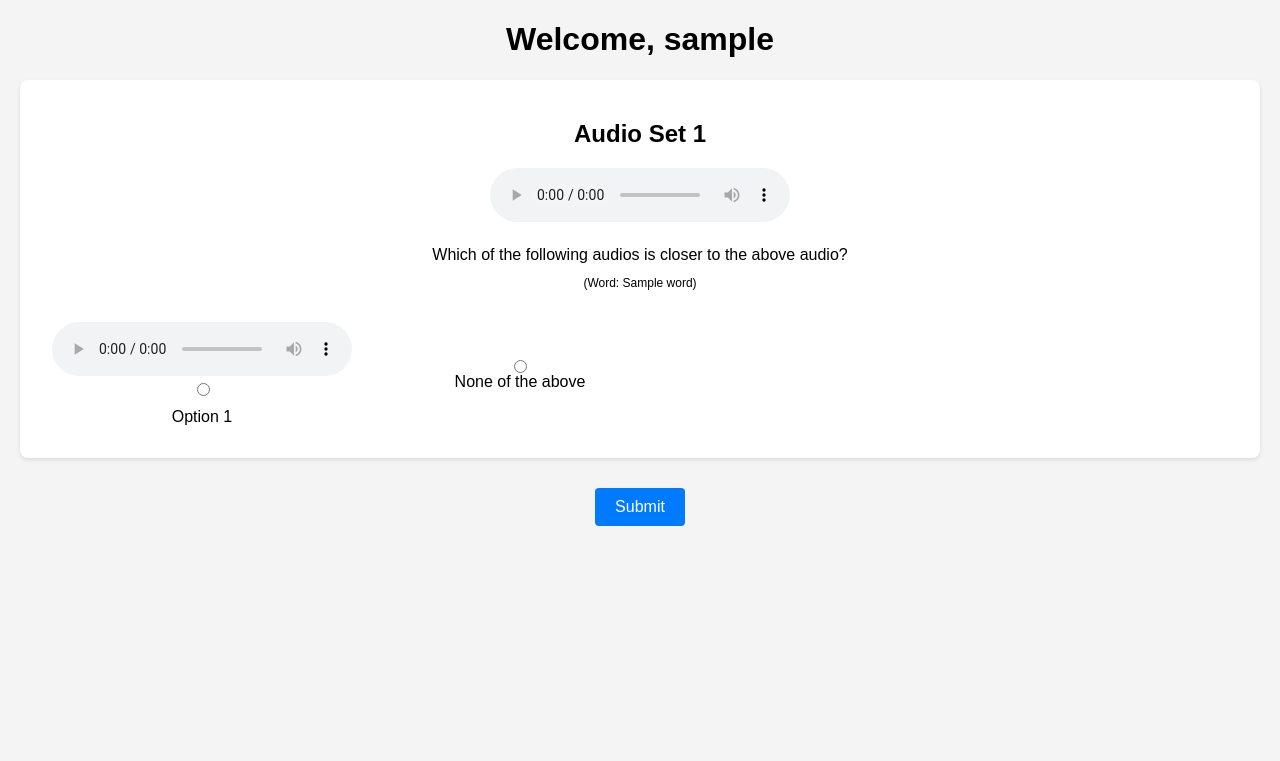
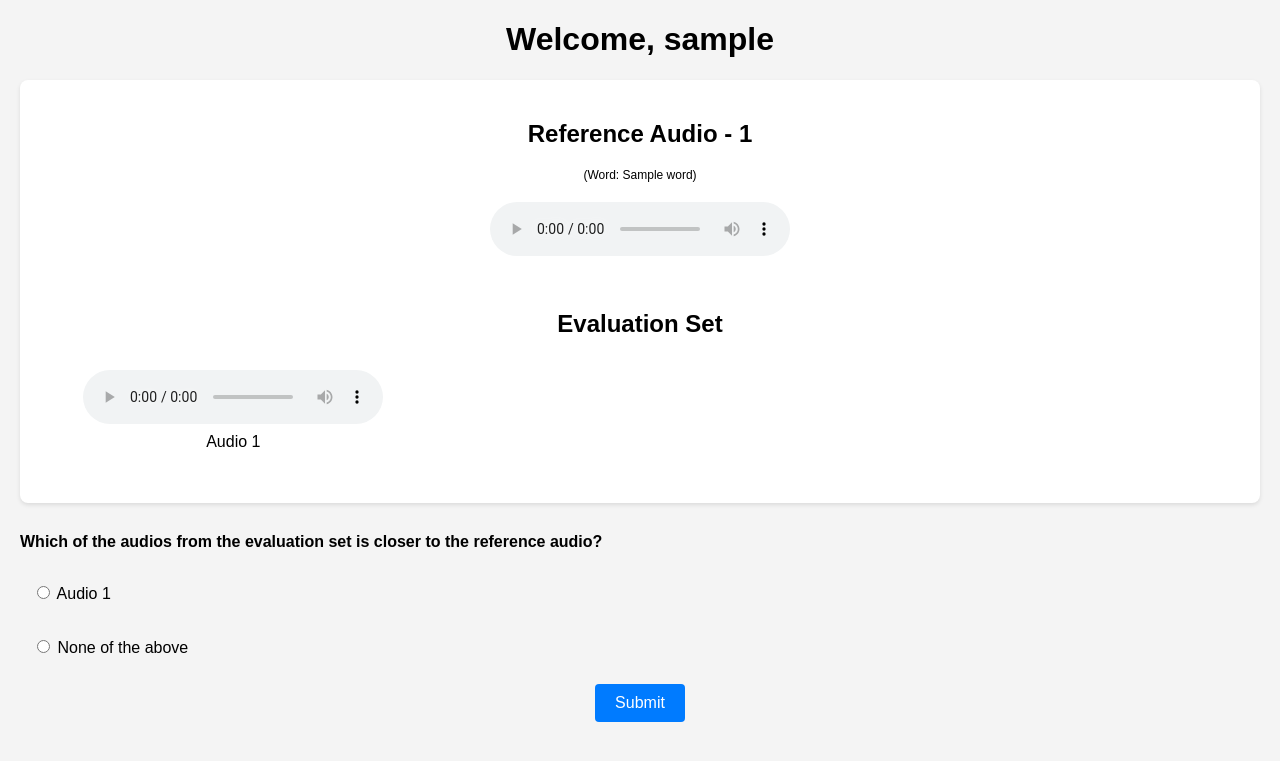
Before and after one commit to Shankar-Bharadwaj/Noisy-Enhanced-Interface, a Django app: template core/templates/audio_player.html in a window 1280 px wide. Shown: the top 761 px of the page. Run offline with Django 5.2, Linux system fonts and the light colour scheme; the template is opened without the code that fills it: most values are stand-ins (such as "Sample title", 1, 10 or a date in 2020).

Commit message:
Change layout of audio_player

```diff
--- a/core/templates/audio_player.html
+++ b/core/templates/audio_player.html
@@ -28,7 +28,7 @@
             margin-bottom: 20px;
         }
 
-        .question {
+        .word {
             text-align: center;
             margin-bottom: 20px;
         }
@@ -38,18 +38,24 @@
             font-size: 12px;
         }
 
-        .option-grid {
+        .evaluation-set-container {
+            text-align: center;
+            margin-bottom: 20px;
+            margin-top: 50px;
+        }
+
+        .evaluation-set {
+            margin-bottom: 20px;
+            font-weight: bold;
+            font-size: 25px;
+        }
+
+        .evaluation-grid {
             display: grid;
-            grid-template-columns: repeat(4, 1fr);
+            grid-template-columns: repeat(3, 1fr);
             gap: 20px;
             justify-items: center;
             align-items: center;
-        }
-
-        @media (max-width: 768px) {
-            .option-grid {
-                grid-template-columns: 1fr;
-            }
         }
 
         .audio-option {
@@ -65,15 +71,28 @@
         }
 
         .audio-option label {
-            display: block;
             margin-top: 8px;
         }
 
-        .none-option {
-            display: flex;
-            flex-direction: column;
+        .question {
+            margin-bottom: 20px;
+            font-weight: bold;
+        }
+
+        .option-grid {
+            display: grid;
+            grid-template-columns: 1fr;
+            gap: 10px;
+            justify-items: left;
             align-items: center;
-            justify-content: center;
+            margin-bottom: 15px;
+        }
+
+        @media (max-width: 768px) {
+            .evaluation-grid,
+            .option-grid {
+                grid-template-columns: 1fr;
+            }
         }
 
         button {
@@ -91,6 +110,10 @@
         button:hover {
             background-color: #0056b3;
         }
+
+        .audio-number {
+            margin-top: 5px;
+        }
     </style>
 </head>
 <body>
@@ -100,9 +123,14 @@
         {% csrf_token %}
 
         <div class="audio-set">
-            <h2>Audio Set {{ page_number }}</h2>
+            <h2>Reference Audio - {{ page_number }}</h2>
 
-            <!-- Top audio -->
+            <!-- Display the extracted word -->
+            <div class="word">
+                <p class="word_info">(Word: {{ audio_set.0.word }})</p>
+            </div>
+
+            <!-- Top audio (Reference Audio) -->
             <div class="top-audio">
                 <audio controls>
                     <source src="{{ audio_set.0.url }}" type="audio/wav">
@@ -110,30 +138,41 @@
                 </audio>
             </div>
 
-            <!-- Display the question with the extracted word -->
-            <div class="question">
-                Which of the following audios is closer to the above audio? <br>
-                <p class="word_info">(Word: {{ audio_set.0.word }})</p>
-            </div>
+            <!-- Evaluation Set Label -->
+            <div class="evaluation-set-container">
+                <h2>Evaluation Set</h2>
 
-            <!-- Grid of audio options and None of the above -->
-            <div class="option-grid">
+                <!-- Evaluation audios in one row -->
+                <div class="evaluation-grid">
                     {% for audio in audio_set|slice:"1:" %}
                         <div class="audio-option">
                             <audio controls>
                                 <source src="{{ audio.url }}" type="audio/wav">
                                 Your browser does not support the audio element.
                             </audio>
+                            <div class="audio-number">Audio {{ forloop.counter }}</div>
+                        </div>
+                    {% endfor %}
+                </div>
+            </div>
+        </div>
+
+        <!-- Display the question with options -->
+        <div class="question">
+            Which of the audios from the evaluation set is closer to the reference audio?
+        </div>
+        <div class="option-grid">
+            {% for audio in audio_set|slice:"1:" %}
+                <div class="audio-option">
                     <input type="radio" id="option{{ forloop.counter }}_{{ page_number }}" name="option_{{ page_number }}" value="{{ forloop.counter }}" required>
-                        <label for="option{{ forloop.counter }}_{{ page_number }}">Option {{ forloop.counter }}</label>
+                    <label for="option{{ forloop.counter }}_{{ page_number }}">Audio {{ forloop.counter }}</label>
                 </div>
             {% endfor %}
 
             <!-- None of the above option -->
-                <div class="none-option">
+            <div class="audio-option">
                 <input type="radio" id="none_{{ page_number }}" name="option_{{ page_number }}" value="None" required>
                 <label for="none_{{ page_number }}">None of the above</label>
-                </div>
             </div>
         </div>
 
```
Also changed, not shown: db.sqlite3. Lines whose indentation alone changed are shown as unchanged.
